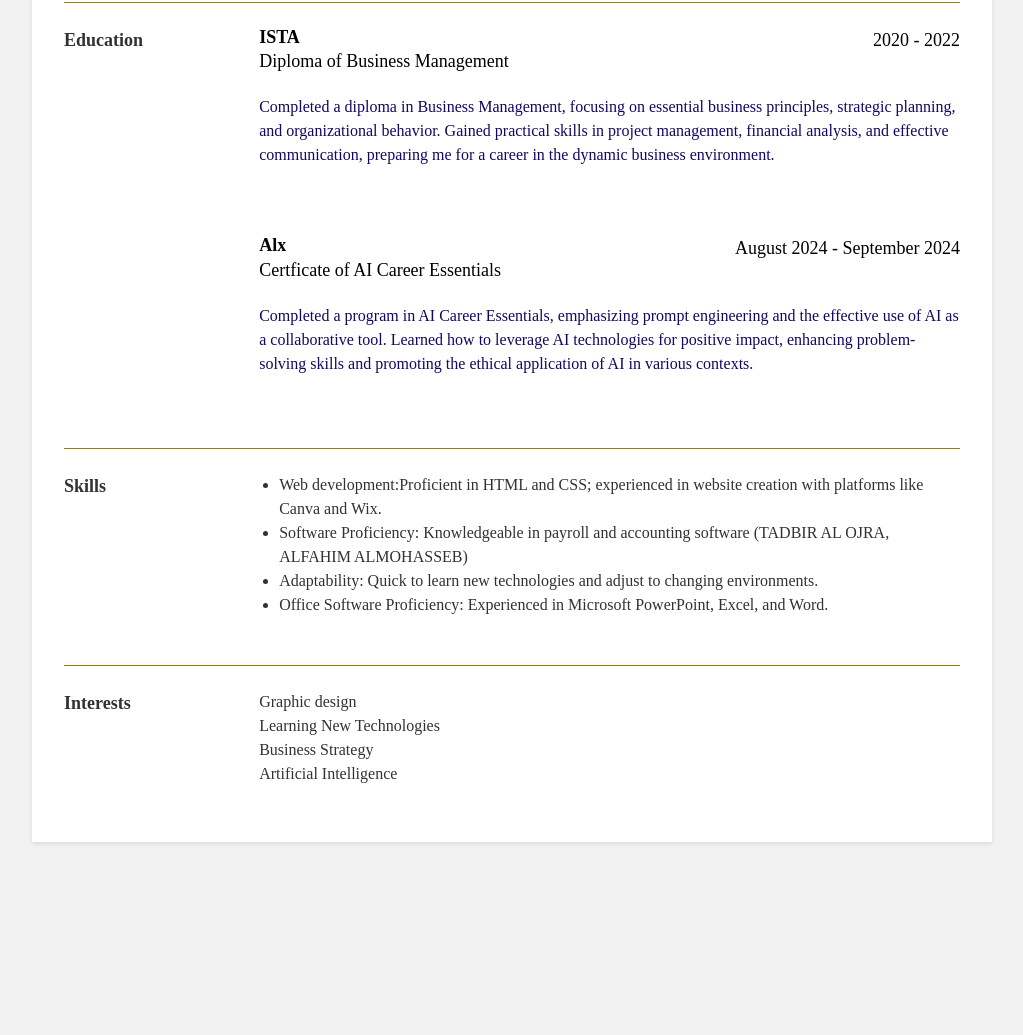
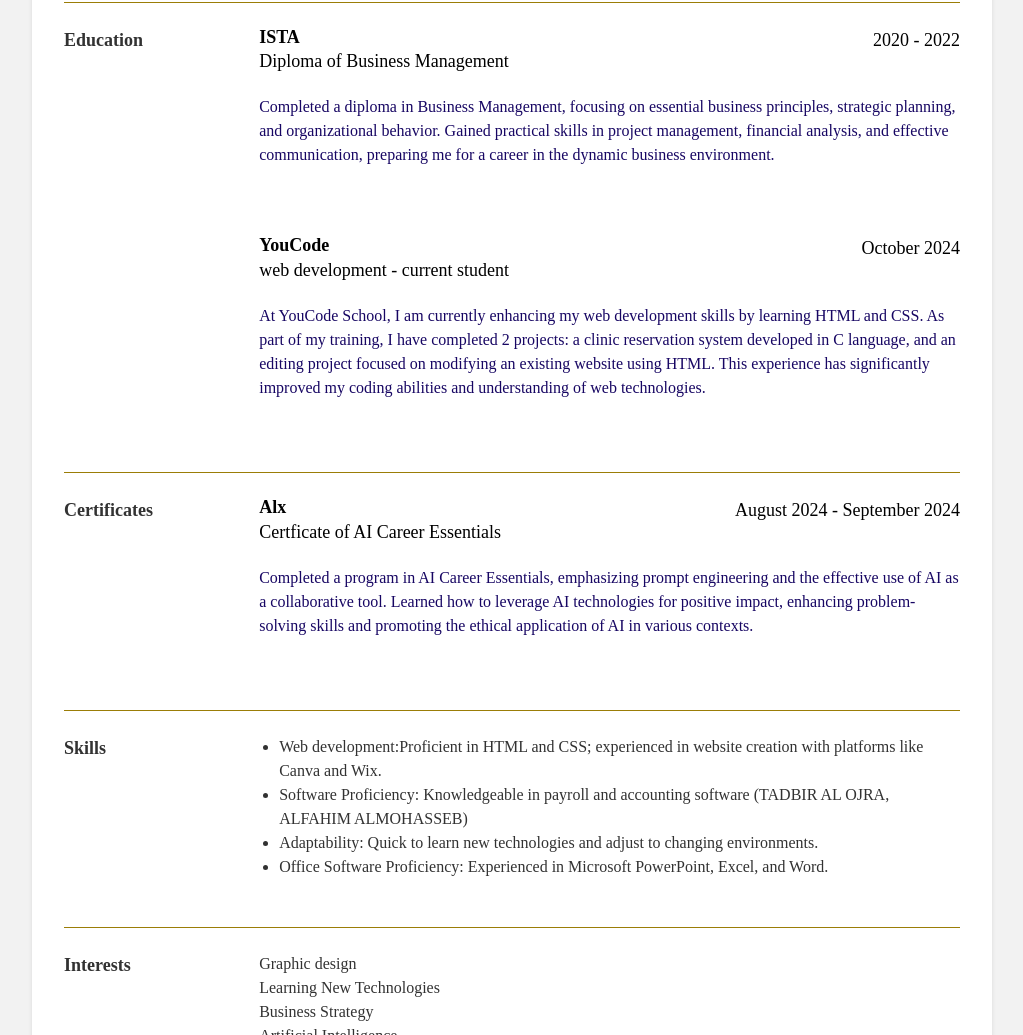
Before and after one commit to walfihajar/my-resume, a plain HTML site: page index.html in a window 1280 px wide. Shown: the part 1329-2364 px from the top of the page, without its empty margins (128-1151 px from the left). Before the commit the page ends 2211 px from the top, so only its background shows below. Drawn offline with nearby package versions, Linux system fonts and the light colour scheme.

Commit message:
My resume

```diff
--- a/index.html
+++ b/index.html
@@ -215,6 +215,31 @@
           <div class="job">
             <div class="job-title-container">
               <div>
+                <div class="job-company">YouCode</div>
+                <div class="job-title">web development - current student </div>
+              </div>
+              <div>October 2024</div>
+            </div>
+            <!-- end job-title container -->
+            <p>
+              At YouCode School, I am currently enhancing my web development skills by learning
+              HTML and CSS. As part of my training, I have completed 2 projects: a clinic reservation
+              system developed in C language, and an editing project focused on modifying an
+              existing website using HTML. This experience has significantly improved my coding abilities
+              and understanding of web technologies.
+            </p>
+          </div>
+          <!-- end job -->
+
+        </div>
+      </section>
+
+      <section>
+        <div class="section-title">Certificates</div>
+        <div>
+          <div class="job">
+            <div class="job-title-container">
+              <div>
                 <div class="job-company">Alx</div>
                 <div class="job-title">Certficate of AI Career Essentials</div>
               </div>
```
